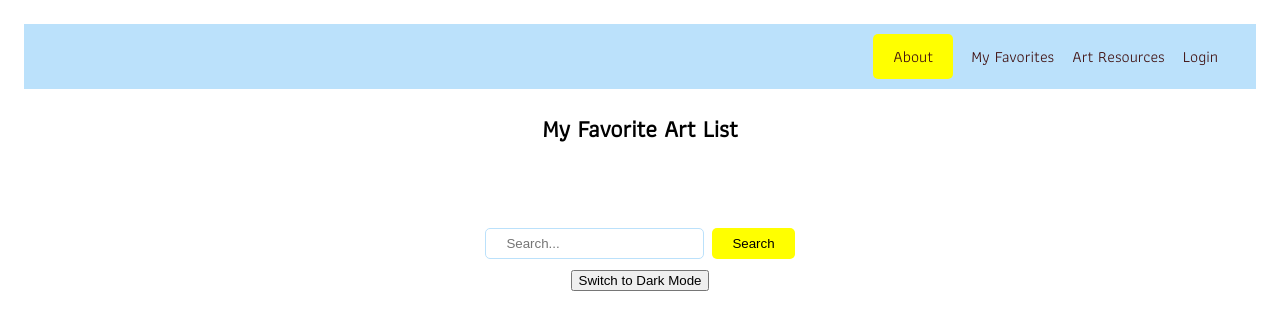
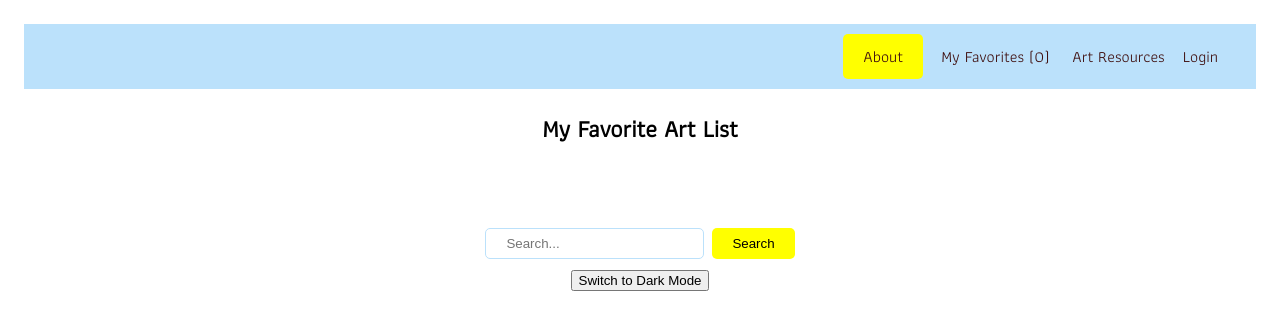
Before and after one commit to Angiedoescoding/SBA-320H---React-Web-Application-Project, a React (Vite) app: page /favorites in a window 1280 px wide. Shown: the top 330 px of the page. Built offline with nearby package versions, Linux system fonts and the light colour scheme.

Commit message:
working on localStorage to pass data

```diff
--- a/src/App.jsx
+++ b/src/App.jsx
@@ -10,14 +10,15 @@ import FavoritesList from "./components/FavoritesList";
 
 
 function App() {
-
+    // to track the list of favorite items
+  const [favorites, setFavorites] = useState([]);
 
   return (
     <>
-      <Navbar />
+      <Navbar favorites={favorites} />
         <Routes>
         <Route path='/' element={<MainPage />} />
-        <Route path='/favorites' element={<FavoritesList />} />
+        <Route path='/favorites' element={<FavoritesList favorites={favorites} setFavorites={setFavorites} />} />
         <Route path='*' element={<NotFound />} />
         </Routes>
       <SearchFilter />
--- a/src/components/ArtworkCard.jsx
+++ b/src/components/ArtworkCard.jsx
@@ -1,4 +1,4 @@
-// Testing an additional requirement - to allow the user to add the artwork to their favorite to meet the useState requirement (to manage the sate of whether an artwirk is favorited by a user and to keep the choice of fav artworks across sessions and updating the UI to reflect the changes)
+// Testing an additional requirement - to allow the user to add the artwork to their favorite to meet the useState requirement (to manage the sate of whether an artwork is favorited by a user and to keep the choice of fav artworks across sessions and updating the UI to reflect the changes)
 
 // npm i react-icons
 
@@ -12,7 +12,9 @@ const ArtworkCard = ({ artwork }) => {
 
     const toggleFavorite = () => {
         setIsFavorite(!isFavorite);
-        setIsSetArt([artwork.title])
+
+// need to pass the updated list of favorites from this component to its parent component (likely MainPage or App) and update the state there!
+
 
         if (isFavorite) {
             console.log(`Removed the "${artwork.title}" from favorites.`);
--- a/src/components/FavoritesList.jsx
+++ b/src/components/FavoritesList.jsx
@@ -2,20 +2,57 @@
     // When is favorited, add it to the favorites list; when unfavorited - remove from the fav list
     // Accessing the list through a button/link
 
+import { useEffect, useState } from 'react';
 
-    const FavoritesList = ({ favorites }) => {
-        const favsToDisplay = favorites || [];      // checking if favorites is undefined (console Uncaught TypeError error) or null and provide any fallback value to show/use
+const FavoritesList = () => {
+    const [favorites, setFavorites] = useState([]);
 
-        return (
-            <div className="favs-list">
+    useEffect(() => {
+        // retrieving favorites from the localStorage
+        const savedFavs = JSON.parse(localStorage.getItem('favorites')) || [];
+        setFavorites(savedFavs);
+    }, []);
+
+    const removeFavs = (i) => {
+        // removing a specific item
+        const updatedFavItem = [...favorites];
+        updatedFavItem.splice(i, 1);
+        setFavorites(updatedFavItem);
+
+        // update localStorage then
+        localStorage.setItem('favorites', JSON.stringify(updatedFavItem));
+    }
+
+    return (
+        <div className="favs-list">
                 <h2>My Favorite Art List</h2>
                 <ul>
-                {Array.isArray(favsToDisplay) && favsToDisplay.map((favorite, index) => (             // map through the favorites array  and render each favorite artwork as a list item
-                        <li key={index}>{favorite.title}</li>
+                 {favorites.map((favorite, i) => (             // map through the favorites array  and render each favorite artwork as a list item
+                        <li key={i}>{favorite.title}
+                        <button onClick={() => removeFavs(i)}>Remove</button>
+                        </li>
                     ))}
                 </ul>
             </div>
-        );
+            );
     }
 
+
     export default FavoritesList;
+
+
+// Old - before the office hours help
+    // const FavoritesList = ({ favorites }) => {
+    //     const favsToDisplay = favorites || [];      // checking if favorites is undefined (console Uncaught TypeError error) or null and provide any fallback value to show/use
+
+    //     return (
+    //         <div className="favs-list">
+    //             <h2>My Favorite Art List</h2>
+    //             <ul>
+    //             {Array.isArray(favsToDisplay) && favsToDisplay.map((favorite, index) => (             // map through the favorites array  and render each favorite artwork as a list item
+    //                     <li key={index}>{favorite.title}</li>
+    //                 ))}
+    //             </ul>
+    //         </div>
+    //     );
+    // }
--- a/src/components/Navbar.jsx
+++ b/src/components/Navbar.jsx
@@ -1,11 +1,12 @@
 import { Link } from 'react-router-dom';
 
-const Navbar = () => {
+const Navbar = ({ favorites }) => {
     return (
         <nav>
             <ul>
                 <li><Link to="/" id="about">About</Link></li>
-                <li><Link to="/favorites" id="navItems">My Favorites</Link></li>
+                {/* Displaying favorites count here using props */}
+                <li><Link to="/favorites" id="navItems">My Favorites ({favorites.length}) </Link></li>
                 <li><Link to="https://www.artic.edu" target="_blanked" id="navItems">Art Resources</Link></li>
                 <li><Link to="#login" id="navItems">Login</Link></li>
             </ul>
```
